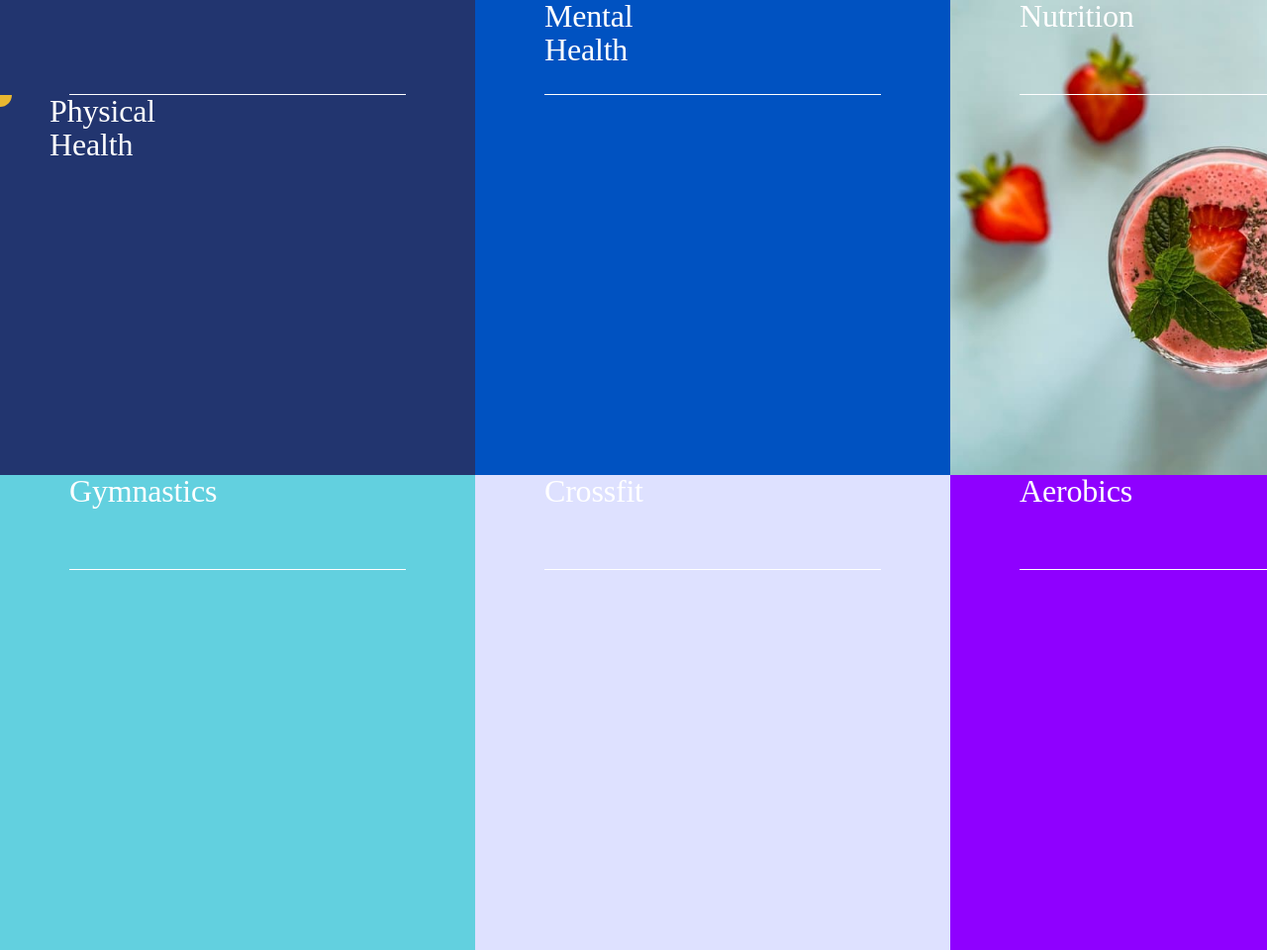
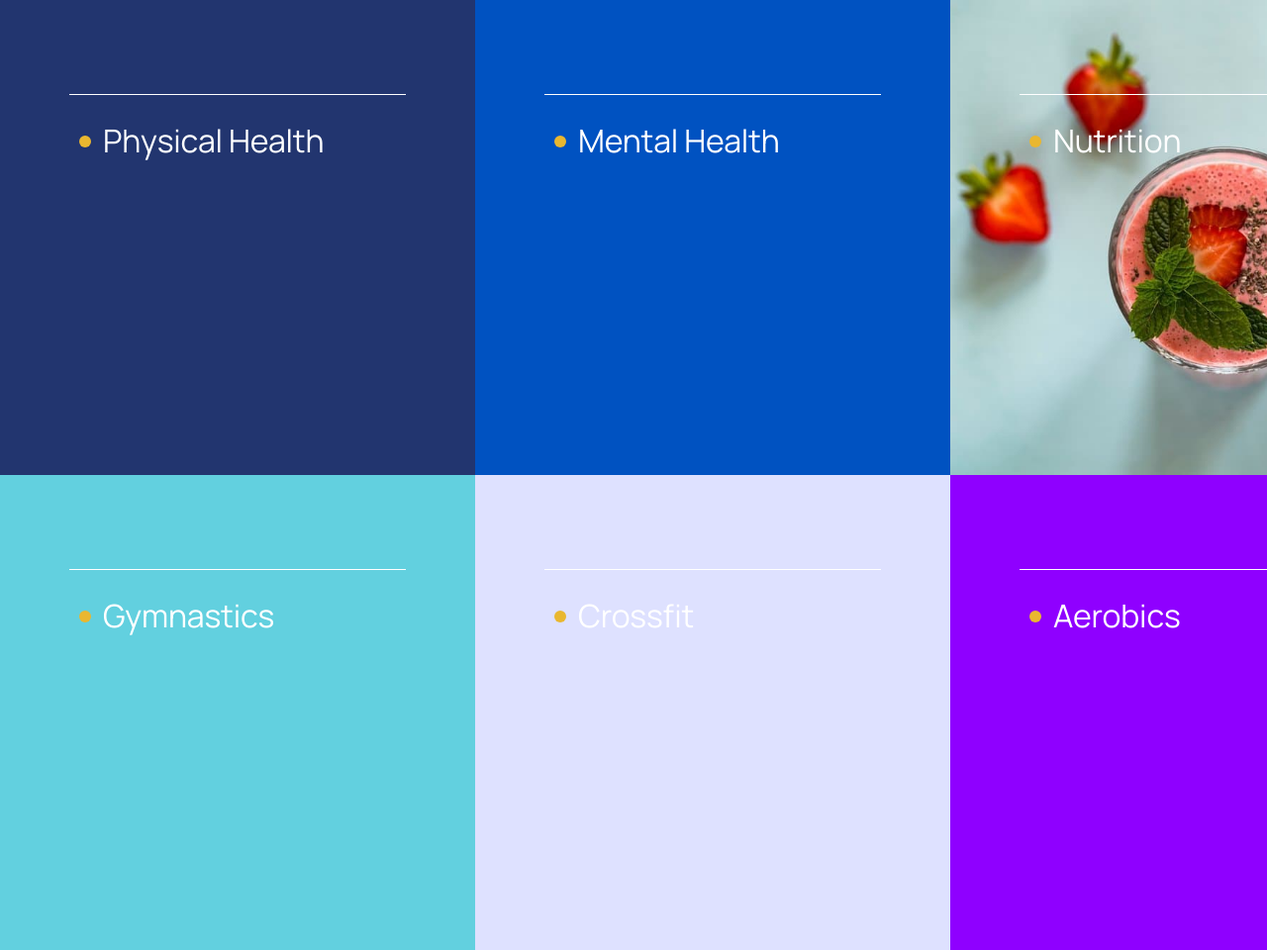
Before and after one commit to DeyKast/team-work-blended-6-1-thrivetalk, a plain HTML site: page index.html in a window 1280 px wide. Shown: the top 960 px of the page at 99% size. Drawn offline with nearby package versions, Linux system fonts and the light colour scheme.

Commit message:
positioning dots and text

```diff
--- a/css/style.css
+++ b/css/style.css
@@ -88,20 +88,18 @@ ol {
 }
 .dot {
   fill: var(--dot-color);
+  width: 24px;
 }
 .section-four-text {
-  font-family: "Larsseit";
+  font-family: "Manrope", sans-serif;
   font-size: 32px;
   line-height: 1.06;
   letter-spacing: -0.006em;
   color: var(--text-color-section-four);
   text-transform: capitalize;
   display: flex;
+  margin-left: 80px;
+  margin-top: 30px;
 }
-.section-four-text:nth-child(1) {
-  width: 157px;
-}
-.section-four-text:nth-child(2) {
-  width: 157px;
-}
+
 /* ========== SECTION 4 ========== */
--- a/index.html
+++ b/index.html
@@ -26,35 +26,50 @@
             <div class="thumb"></div>
             <p class="section-four-text">
               <svg class="dot">
-                <circle r="12"></circle>
+                <circle r="6" cx="6" cy="17"></circle>
               </svg>
               Physical Health
             </p>
           </li>
           <li class="section-four-element">
-            <div class="thumb">
-              <p class="section-four-text">Mental Health</p>
-            </div>
+            <div class="thumb"></div>
+            <p class="section-four-text">
+              <svg class="dot">
+                <circle r="6" cx="6" cy="17"></circle></svg
+              >Mental Health
+            </p>
           </li>
           <li class="section-four-element">
-            <div class="thumb">
-              <p class="section-four-text">Nutrition</p>
-            </div>
+            <div class="thumb"></div>
+            <p class="section-four-text">
+              <svg class="dot">
+                <circle r="6" cx="6" cy="17"></circle></svg
+              >Nutrition
+            </p>
           </li>
           <li class="section-four-element">
-            <div class="thumb">
-              <p class="section-four-text">Gymnastics</p>
-            </div>
+            <div class="thumb"></div>
+            <p class="section-four-text">
+              <svg class="dot">
+                <circle r="6" cx="6" cy="17"></circle></svg
+              >Gymnastics
+            </p>
           </li>
           <li class="section-four-element">
-            <div class="thumb">
-              <p class="section-four-text">Crossfit</p>
-            </div>
+            <div class="thumb"></div>
+            <p class="section-four-text">
+              <svg class="dot">
+                <circle r="6" cx="6" cy="17"></circle></svg
+              >Crossfit
+            </p>
           </li>
           <li class="section-four-element">
-            <div class="thumb">
-              <p class="section-four-text">Aerobics</p>
-            </div>
+            <div class="thumb"></div>
+            <p class="section-four-text">
+              <svg class="dot">
+                <circle r="6" cx="6" cy="17"></circle></svg
+              >Aerobics
+            </p>
           </li>
         </ul>
       </div>
```
